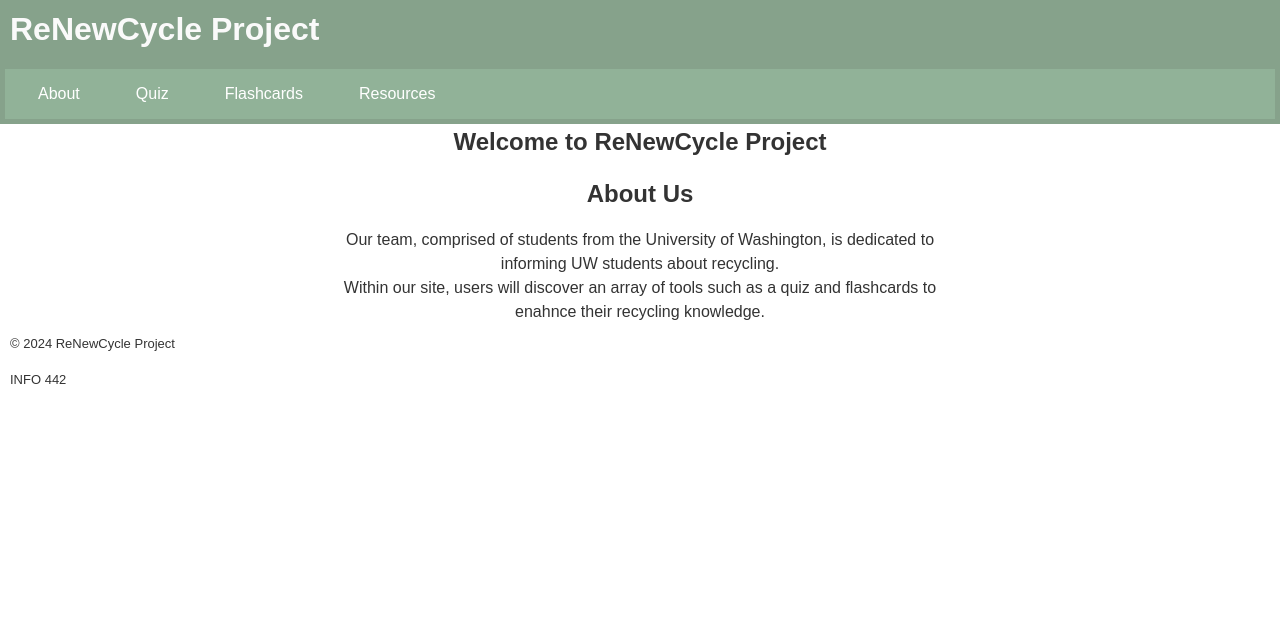
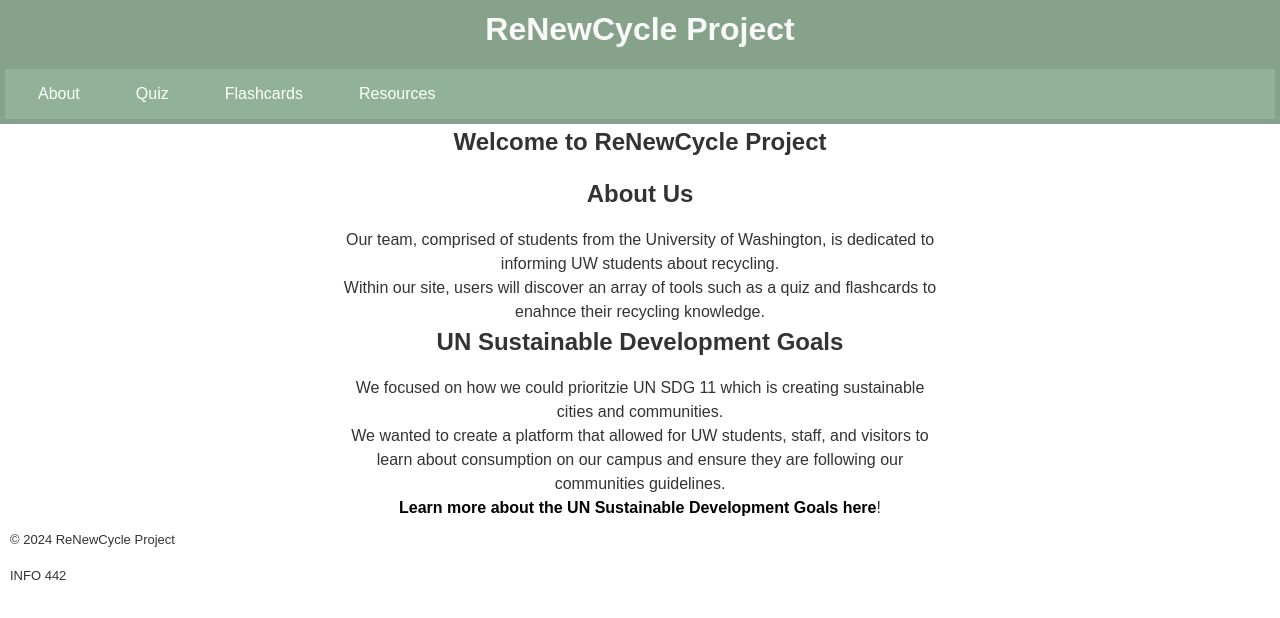
Before and after one commit to UW-INFO442-SP24/devdynamos, a React (Create React App) app: page / in a window 1280 px wide. Shown: the top 618 px of the page. Built offline with nearby package versions, Linux system fonts and the light colour scheme.

Commit message:
Updated About

```diff
--- a/src/components/About/about.js
+++ b/src/components/About/about.js
@@ -7,7 +7,7 @@
     <>
       <div>
         <section>
-          <h2>Welcome to ReNewCycle Project</h2>
+          <h1>Welcome to ReNewCycle Project</h1>
         </section>
       </div>
       <div className="about-us">
@@ -19,6 +19,19 @@
           Within our site, users will discover an array of tools such as a quiz and flashcards to enahnce their recycling knowledge.
         </p>
       </div>
+      <div className="about-us">
+        <h2>UN Sustainable Development Goals</h2>
+        <p>
+          We focused on how we could prioritzie UN SDG 11 which is creating sustainable cities and communities.
+        </p>
+        <p>
+          We wanted to create a platform that allowed for UW students, staff, and visitors to learn about consumption on our campus
+          and ensure they are following our communities guidelines.
+        </p>
+        <p>
+           <a href="https://www.un.org/sustainabledevelopment/sustainable-development-goals/" style={{ fontWeight: 'bold' }}>Learn more about the UN Sustainable Development Goals here</a>!
+        </p>
+      </div>
     </>
   );
 }
--- a/src/index.css
+++ b/src/index.css
@@ -15,6 +15,7 @@
 
 h1 {
     margin: 5px;
+    text-align: center;
 }
 
 .navbar {
```
